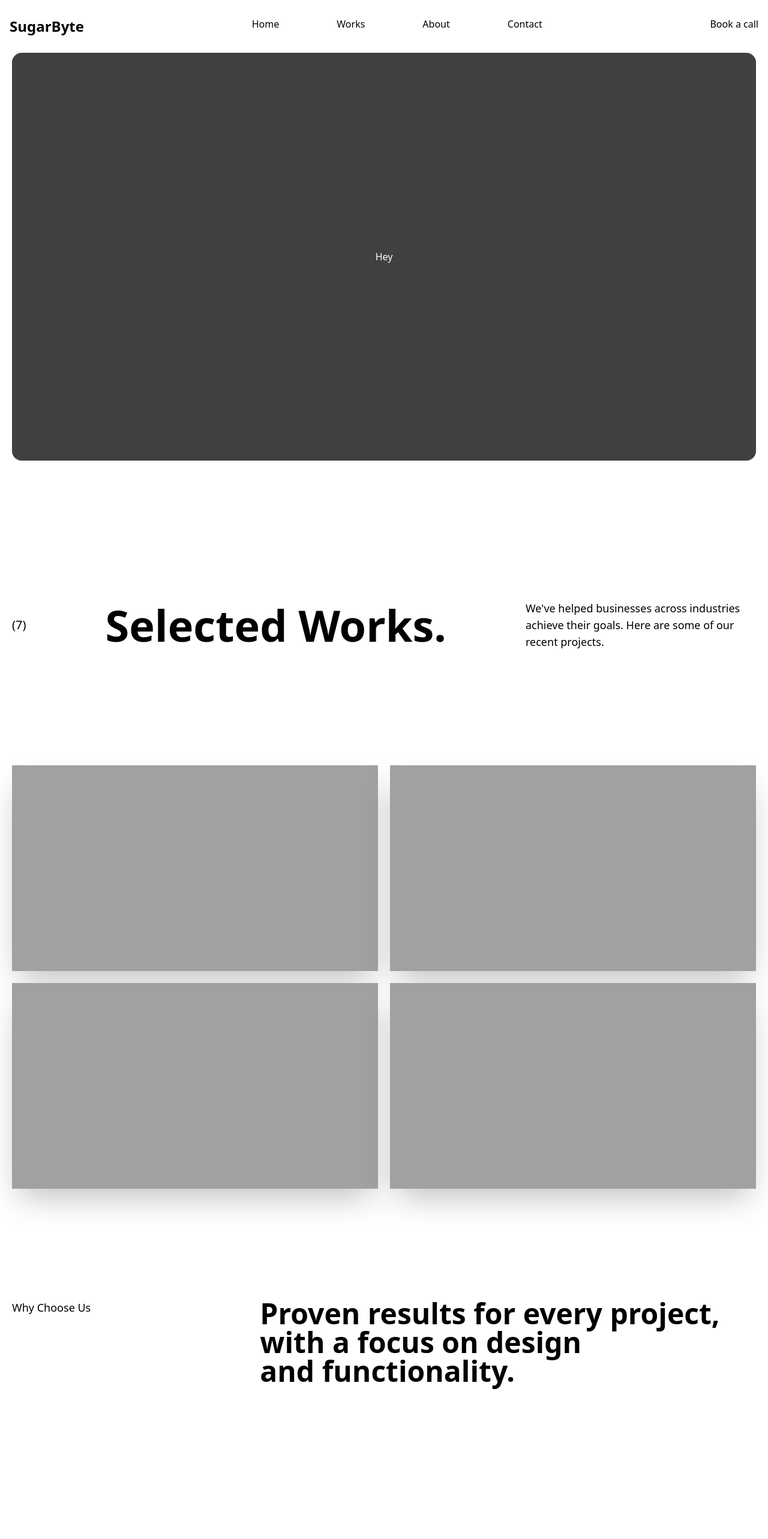
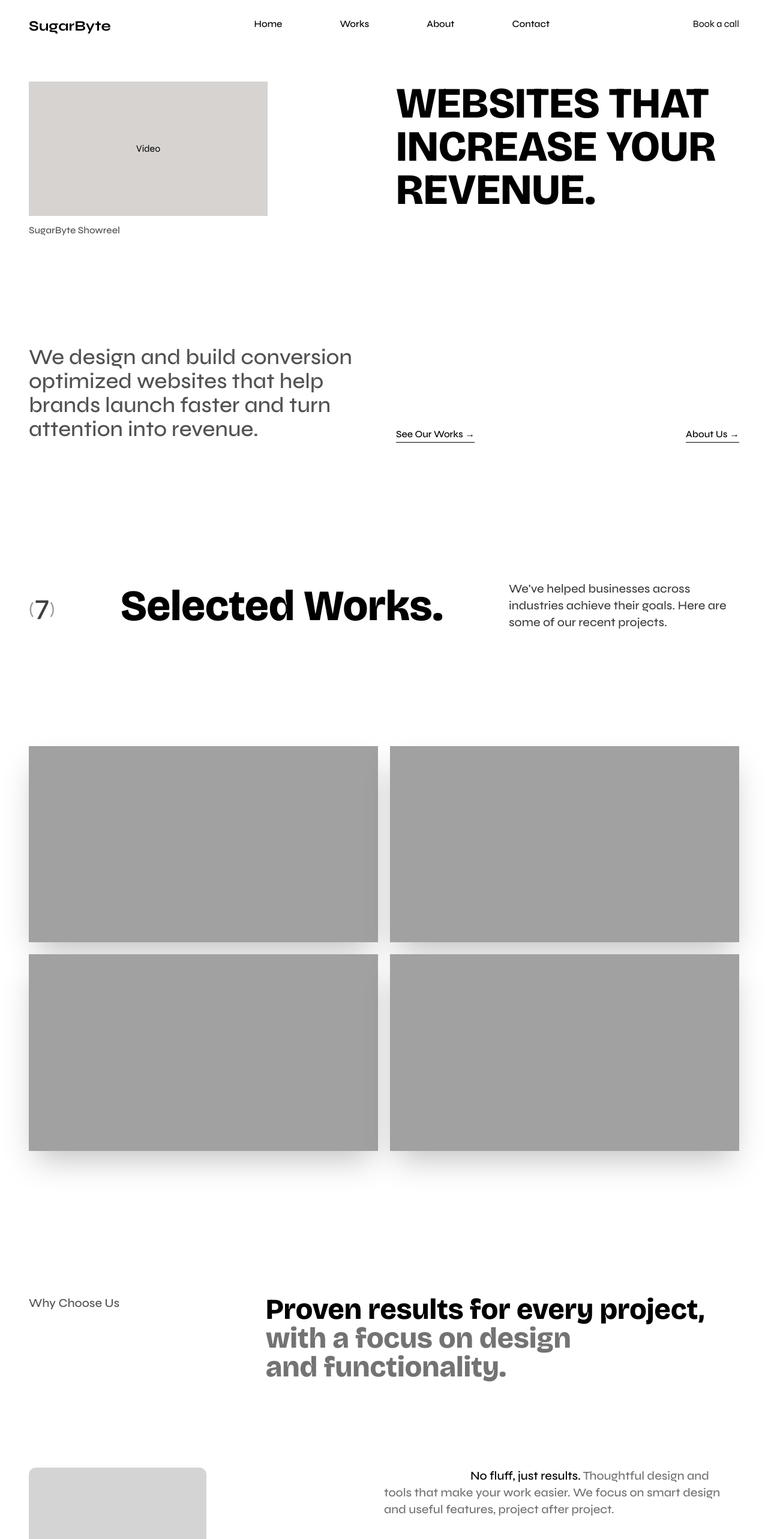
Before and after one commit to AcidOP/sugarbyte.studio, a Next.js app: page / in a window 1280 px wide. Shown: the top 2566 px of the page at 60% size. Built offline with nearby package versions, Linux system fonts and the light colour scheme.

Commit message:
feat: hero changed

```diff
--- a/package.json
+++ b/package.json
@@ -10,6 +10,7 @@
     "pretty": "prettier --write ."
   },
   "dependencies": {
+    "lucide-react": "^0.563.0",
     "next": "16.1.4",
     "react": "19.2.3",
     "react-dom": "19.2.3"
--- a/src/app/globals.css
+++ b/src/app/globals.css
@@ -1 +1,12 @@
 @import 'tailwindcss';
+
+@theme inline {
+  --font-primary: var(--font-brico);
+  --font-secondary: var(--font-syne);
+}
+
+@layer base {
+  body {
+    @apply font-secondary;
+  }
+}
--- a/src/app/layout.tsx
+++ b/src/app/layout.tsx
@@ -1,6 +1,10 @@
 import type { Metadata } from 'next';
 
 import './globals.css';
+
+import { Bricolage_Grotesque, Syne } from 'next/font/google';
+
+import { cn } from '@/lib/utils';
 
 import Navbar from '@/components/navbar';
 
@@ -10,12 +14,26 @@ export const metadata: Metadata = {
   title: 'Creative Web Design Solutions | SugarByte Studio',
 };
 
+const syne = Syne({
+  subsets: ['latin'],
+  variable: '--font-syne',
+  weight: ['400', '500', '600', '700'],
+  display: 'swap',
+});
+
+const brico = Bricolage_Grotesque({
+  subsets: ['latin'],
+  variable: '--font-brico',
+  weight: ['200', '300', '400', '500', '600', '700', '800'],
+  display: 'swap',
+});
+
 type RootLayoutProps = Readonly<{ children: ReactNode }>;
 
 export default function RootLayout({ children }: RootLayoutProps) {
   return (
     <html lang='en'>
-      <body className={`antialiased`}>
+      <body className={cn('antialiased', brico.variable, syne.variable)}>
         <Navbar />
         {children}
       </body>
--- a/src/components/layouts/container.tsx
+++ b/src/components/layouts/container.tsx
@@ -1,4 +1,3 @@
-/* eslint-disable @typescript-eslint/no-unsafe-assignment */
 import { cn } from '@/lib/utils';
 
 import type { ReactNode } from 'react';
@@ -9,7 +8,7 @@ interface IProps {
 }
 
 const Container = ({ children, className }: IProps) => {
-  return <main className={cn('mx-auto px-5', className)}>{children}</main>;
+  return <main className={cn('mx-auto px-5 lg:px-12', className)}>{children}</main>;
 };
 
 export default Container;
--- /dev/null
+++ b/src/components/layouts/half-layout.tsx
@@ -0,0 +1,24 @@
+import { cn } from '@/lib/utils';
+
+import type { ReactNode } from 'react';
+
+interface IProps {
+  children: ReactNode;
+  className?: string;
+}
+
+const Child = ({ children, className }: IProps) => (
+  <section className={cn('w-full lg:w-1/2', className)}>{children}</section>
+);
+
+const HalfLayout = ({ children, className }: IProps) => (
+  <div className={cn('flex h-full justify-between gap-10', className)}>
+    {children}
+  </div>
+);
+HalfLayout.displayName = 'HalfLayout';
+
+HalfLayout.LeftChild = Child;
+HalfLayout.RightChild = Child;
+
+export default HalfLayout;
--- a/src/components/navbar/navbar.tsx
+++ b/src/components/navbar/navbar.tsx
@@ -1,6 +1,9 @@
+import Container from '@/components/layouts/container';
+
 const Navbar = () => {
   return (
-    <nav className='flex justify-between bg-white px-4 py-7'>
+    <nav className='flex w-full justify-between bg-white py-7'>
+      <Container className='flex w-full justify-between'>
         <h1 className='text-2xl font-black'>SugarByte</h1>
 
         <ul className='flex gap-24 font-medium'>
@@ -11,6 +14,7 @@ const Navbar = () => {
         </ul>
 
         <div>Book a call</div>
+      </Container>
     </nav>
   );
 };
--- a/src/components/ui/descriptive-header.tsx
+++ b/src/components/ui/descriptive-header.tsx
@@ -1,19 +1,24 @@
+import { cn } from '@/lib/utils';
+
+import type { ReactNode } from 'react';
+
+type StringOrReactNode = string | ReactNode;
+
 interface IProps {
   count: number;
-  heading: string;
-  description: string;
+  heading: StringOrReactNode;
+  description: StringOrReactNode;
+  className?: string;
 }
 
-const DescriptiveHeader = ({ count, heading, description }: IProps) => {
-  if (heading.endsWith('.')) {
-    heading = heading.slice(0, -1);
-  }
-
+const DescriptiveHeader = ({ count, heading, description, className }: IProps) => {
   return (
-    <section className='flex items-center justify-between py-48'>
-      <span className='text-xl font-medium'>({count})</span>
-      <h2 className='text-7xl font-black'>{heading}.</h2>
-      <p className='max-w-sm text-lg font-medium'>{description}</p>
+    <section className={cn('flex items-center justify-between py-48', className)}>
+      <span className='text-3xl font-medium text-neutral-400'>
+        (<span className='text-5xl text-neutral-700'>{count}</span>)
+      </span>
+      <h2 className='font-primary text-7xl font-black'>{heading}</h2>
+      <p className='max-w-sm text-xl font-medium text-neutral-700'>{description}</p>
     </section>
   );
 };
--- a/src/components/ui/section-header.tsx
+++ b/src/components/ui/section-header.tsx
@@ -1,15 +1,20 @@
+import { cn } from '@/lib/utils';
+
 import type { ReactNode } from 'react';
 
 interface IProps {
   heading: string;
   subheading: ReactNode | string;
+  className?: string;
 }
 
-const SectionHeader = ({ heading, subheading }: IProps) => {
+const SectionHeader = ({ heading, subheading, className }: IProps) => {
   return (
-    <section className='flex min-h-screen justify-between py-36'>
-      <div className='w-1/3 text-lg font-medium'>{heading}</div>
-      <div className='w-2/3 text-start text-5xl font-black'>{subheading}</div>
+    <section className={cn('flex justify-between py-36', className)}>
+      <div className='w-1/3 text-xl font-medium text-neutral-600'>{heading}</div>
+      <div className='font-primary w-2/3 text-start text-5xl font-black'>
+        {subheading}
+      </div>
     </section>
   );
 };
--- a/src/modules/hero/hero.tsx
+++ b/src/modules/hero/hero.tsx
@@ -1,11 +1,46 @@
+import Link from 'next/link';
+
 import Container from '@/components/layouts/container';
+import HalfLayout from '@/components/layouts/half-layout';
 
 const Hero = () => {
   return (
-    <Container className='px-5 text-white'>
-      <div className='grid min-h-[85vh] place-content-center rounded-2xl bg-neutral-700 px-5'>
-        Hey
-      </div>
+    <Container className='mt-12'>
+      <HalfLayout className='min-h-[75vh] gap-10'>
+        <HalfLayout.LeftChild className='flex flex-col justify-between'>
+          <section>
+            <div className='grid aspect-video h-56 place-content-center bg-stone-300'>
+              Video
+            </div>
+
+            <p className='mt-3 font-medium text-neutral-600'>SugarByte Showreel</p>
+          </section>
+
+          <h2 className='max-w-3xl text-4xl font-medium text-neutral-600'>
+            We design and build conversion optimized websites that help brands launch
+            faster and turn attention into revenue.
+          </h2>
+        </HalfLayout.LeftChild>
+
+        <HalfLayout.RightChild className='flex flex-col justify-between'>
+          <h1 className='font-primary text-7xl font-black uppercase'>
+            Websites that increase your revenue.
+          </h1>
+
+          <section className='flex justify-between'>
+            <Link
+              href='/#works'
+              className='font-medium underline underline-offset-8'
+            >
+              See Our Works →
+            </Link>
+
+            <Link href='/about' className='font-medium underline underline-offset-8'>
+              About Us →
+            </Link>
+          </section>
+        </HalfLayout.RightChild>
+      </HalfLayout>
     </Container>
   );
 };
--- a/src/modules/why-choose-us/why.tsx
+++ b/src/modules/why-choose-us/why.tsx
@@ -1,19 +1,69 @@
+import { Aperture } from 'lucide-react';
+
 import Container from '@/components/layouts/container';
 
 import SectionHeader from '@/components/ui/section-header';
 
 const WhyChooseUs = () => {
   return (
-    <Container>
+    <Container className='my-24'>
       <SectionHeader
         heading='Why Choose Us'
+        className='text-neutral-500'
         subheading={
           <>
-            Proven results for every project, <br /> with a focus on design <br />{' '}
-            and functionality.
+            <span className='text-black'>Proven results for every project,</span>{' '}
+            <br /> with a focus on design <br /> and functionality.
           </>
         }
       />
+
+      <section className='flex'>
+        <section className='w-1/2'>
+          <div className='h-full w-1/2 rounded-xl bg-neutral-300' />
+        </section>
+
+        <section className='w-1/2'>
+          <p className='max-w-xl indent-36 text-xl font-medium text-neutral-500'>
+            <span className='text-black'>No fluff, just results.</span> Thoughtful
+            design and tools that make your work easier. We focus on smart design and
+            useful features, project after project.
+          </p>
+
+          <div className='mt-16 grid grid-cols-4 grid-rows-6 gap-2'>
+            <div className='col-span-2 row-span-2 h-full w-full rounded-xl bg-neutral-100 p-8 text-5xl font-black'>
+              12
+            </div>
+            <div className='col-span-2 row-span-2 h-full w-full rounded-xl bg-neutral-100 p-8 text-5xl font-black'>
+              95%
+            </div>
+            <div className='col-span-2 row-span-4 flex h-full w-full flex-col justify-between rounded-xl bg-neutral-100 p-8'>
+              <p className='font-primary text-end text-xl leading-tight font-medium'>
+                Successful Projects <br /> Completed
+              </p>
+
+              <p className='leading-tight font-medium text-neutral-600'>
+                We&apos;ve delivered{' '}
+                <span className='text-lg text-neutral-900'>12 projects</span> that
+                help companies increase their revenue.
+              </p>
+            </div>
+
+            <div className='col-span-2 row-span-4 flex h-full w-full flex-col justify-between rounded-xl bg-neutral-100 p-8'>
+              <p className='font-primary text-end text-xl leading-tight font-medium'>
+                Customer <br /> satisfaction rate
+              </p>
+
+              <section className='flex justify-end gap-2 text-neutral-600'>
+                <Aperture size={40} />
+                <Aperture size={40} />
+                <Aperture size={40} />
+                <Aperture size={40} />
+              </section>
+            </div>
+          </div>
+        </section>
+      </section>
     </Container>
   );
 };
--- a/src/modules/works/works.tsx
+++ b/src/modules/works/works.tsx
@@ -9,7 +9,7 @@ const Works = () => {
     <Container className='my-10 min-h-screen'>
       <DescriptiveHeader
         count={7}
-        heading='Selected Works'
+        heading='Selected Works.'
         description="We've helped businesses across industries achieve their goals. Here
           are some of our recent projects."
       />
```
Also changed, not shown: 1 other file (tests, documents, lock files or other folders). Lines whose indentation alone changed are shown as unchanged.
